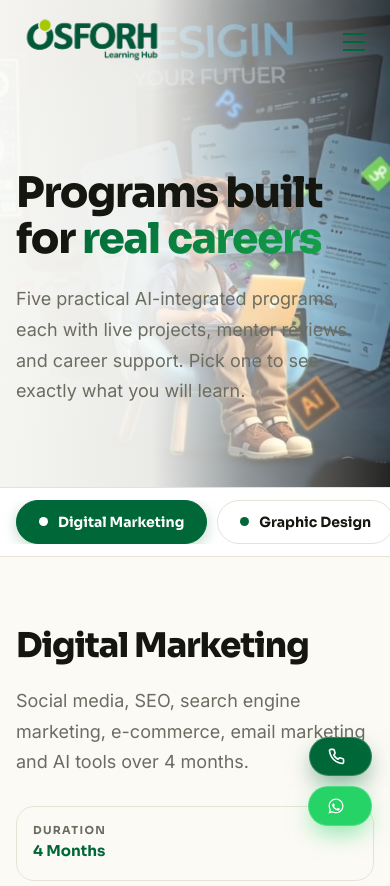
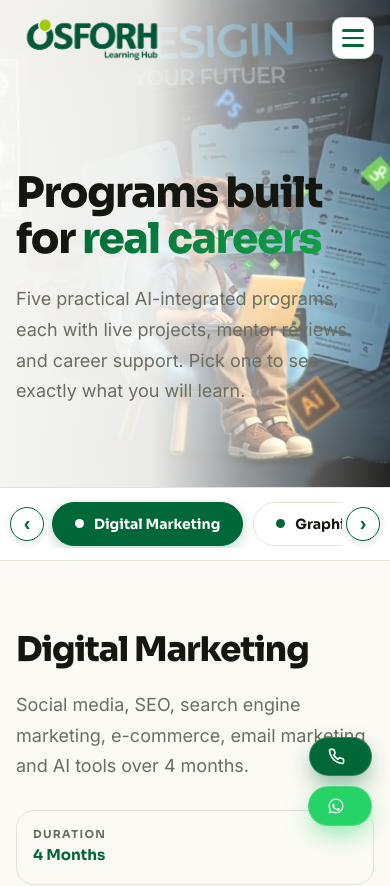
Before and after one commit to fameeshafami/osforh-learninghub-main, a React (Vite) app: page /programs in a window 390 px wide. Shown: the top 886 px of the page. Built offline with nearby package versions, Linux system fonts and the light colour scheme; a web font is replaced by a local one.

Commit message:
Add course tabs mobile arrow controls, enhance toggle button visibility, minimize mobile menu font size, and make footer full width on mobile

```diff
--- a/src/components/Footer.css
+++ b/src/components/Footer.css
@@ -199,9 +199,16 @@
 
 /* Responsive */
 @media (max-width: 960px) {
+  .footer-wrap-container {
+    padding: 0;
+  }
   .footer-card {
-    padding: 38px 30px 26px;
-    border-radius: 22px;
+    padding: 44px 28px 26px;
+    border-radius: 0;
+    max-width: 100%;
+    border-left: 0;
+    border-right: 0;
+    border-bottom: 0;
   }
   .footer-main-grid {
     grid-template-columns: 1fr 1fr;
@@ -211,11 +218,15 @@
 
 @media (max-width: 600px) {
   .footer-wrap-container {
-    padding: 24px 14px 20px;
+    padding: 0;
   }
   .footer-card {
-    padding: 32px 22px 24px;
-    border-radius: 18px;
+    padding: 38px 20px 24px;
+    border-radius: 0;
+    max-width: 100%;
+    border-left: 0;
+    border-right: 0;
+    border-bottom: 0;
   }
   .footer-main-grid {
     grid-template-columns: 1fr;
--- a/src/index.css
+++ b/src/index.css
@@ -1351,6 +1351,19 @@ nav .wrap {
   padding: 12px 0;
 }
 
+.tabs-container-outer {
+  position: relative;
+  display: flex;
+  align-items: center;
+  width: 100%;
+  max-width: 1200px;
+  margin: 0 auto;
+}
+
+.tabs-arrow-btn {
+  display: none;
+}
+
 .tabs .wrap {
   display: flex;
   gap: 10px;
@@ -2327,24 +2340,106 @@ footer {
     display: none;
   }
   .ham {
+    display: flex;
+    flex-direction: column;
+    justify-content: center;
+    align-items: center;
+    width: 42px;
+    height: 42px;
+    border-radius: 10px;
+    background: #ffffff !important;
+    border: 1.5px solid rgba(0, 103, 56, 0.25) !important;
+    box-shadow: 0 3px 12px rgba(0, 0, 0, 0.15) !important;
+    cursor: pointer;
+    padding: 0;
+    flex-shrink: 0;
+  }
+  #ham i {
+    width: 22px;
+    height: 2.5px;
+    border-radius: 2px;
+    background: #006738 !important;
+    margin: 2.5px 0;
     display: block;
-  }
-  #ham i {
-    background: #006738 !important;
+    transition: 0.3s;
   }
   #mm {
-    background-color: #fcfaf5 !important;
+    background-color: #ffffff !important;
+    padding: 36px 28px;
+    gap: 4px;
   }
   #mm > a:not(.btn) {
+    font: 700 19px/1.3 "Sora", sans-serif !important;
+    letter-spacing: -0.01em;
+    padding: 12px 0;
+    border-bottom: 1px solid var(--ln);
     color: #15160f !important;
+    text-decoration: none;
+    transition: color 0.2s, padding-left 0.2s;
   }
   #mm > a.on:not(.btn) {
     color: #006738 !important;
   }
+  #mm > a:not(.btn):hover {
+    color: #006738 !important;
+    padding-left: 6px;
+  }
   #mm > a.btn,
   #mm > a.btn:hover {
+    font: 700 15px/1 "Sora", sans-serif !important;
+    letter-spacing: 0.02em;
+    padding: 13px 28px !important;
+    border-radius: 99px !important;
     background-color: #006738 !important;
     color: #ffffff !important;
+    width: fit-content !important;
+    margin-top: 22px !important;
+    border: 0 !important;
+    box-shadow: 0 4px 14px rgba(0, 103, 56, 0.25);
+    display: inline-flex !important;
+    align-items: center;
+    justify-content: center;
+    white-space: nowrap;
+    text-decoration: none;
+  }
+
+  /* Programs tabs mobile arrow navigation */
+  .tabs-arrow-btn {
+    display: flex;
+    align-items: center;
+    justify-content: center;
+    width: 34px;
+    height: 34px;
+    min-width: 34px;
+    border-radius: 50%;
+    background: #ffffff;
+    border: 1.5px solid #006738;
+    color: #006738;
+    font-size: 20px;
+    font-weight: 700;
+    cursor: pointer;
+    box-shadow: 0 2px 8px rgba(0, 0, 0, 0.12);
+    z-index: 10;
+    margin: 0 4px;
+    padding: 0 0 2px 0;
+    line-height: 1;
+    flex-shrink: 0;
+    transition: background 0.2s, color 0.2s, transform 0.1s;
+  }
+  .tabs-arrow-prev {
+    margin-left: 10px;
+  }
+  .tabs-arrow-next {
+    margin-right: 10px;
+  }
+  .tabs-arrow-btn:active {
+    background: #006738;
+    color: #ffffff;
+    transform: scale(0.92);
+  }
+  .tabs .wrap {
+    scroll-behavior: smooth;
+    padding: 2px 4px;
   }
   .cl, .fgd, .pn .top {
     grid-template-columns: 1fr;
--- a/src/pages/Programs.jsx
+++ b/src/pages/Programs.jsx
@@ -1,4 +1,4 @@
-import React, { useState, useEffect } from 'react';
+import React, { useState, useEffect, useRef } from 'react';
 import { Link, useLocation, useNavigate } from 'react-router-dom';
 import PageHeader from '../components/PageHeader.jsx';
 import ProgramDetail from '../components/ProgramDetail.jsx';
@@ -8,6 +8,14 @@ export default function Programs() {
   const location = useLocation();
   const navigate = useNavigate();
   const [activeKey, setActiveKey] = useState('dm');
+  const tabsWrapRef = useRef(null);
+
+  const scrollTabs = (direction) => {
+    if (tabsWrapRef.current) {
+      const scrollAmount = direction === 'left' ? -180 : 180;
+      tabsWrapRef.current.scrollBy({ left: scrollAmount, behavior: 'smooth' });
+    }
+  };
 
   // Synchronize activeKey with URL hash and scroll when arriving with a hash
   useEffect(() => {
@@ -20,6 +28,10 @@ export default function Programs() {
         if (el) {
           el.scrollIntoView({ behavior: 'smooth', block: 'start' });
         }
+        const tabEl = document.getElementById(`tab-${hash}`);
+        if (tabEl) {
+          tabEl.scrollIntoView({ behavior: 'smooth', block: 'nearest', inline: 'center' });
+        }
       }, 100);
     } else {
       window.scrollTo(0, 0);
@@ -30,6 +42,10 @@ export default function Programs() {
     const hash = location.hash.replace('#', '');
     if (hash && PROGRAMS[hash]) {
       setActiveKey(hash);
+      const tabEl = document.getElementById(`tab-${hash}`);
+      if (tabEl) {
+        tabEl.scrollIntoView({ behavior: 'smooth', block: 'nearest', inline: 'center' });
+      }
     }
   }, [location.hash]);
 
@@ -39,6 +55,10 @@ export default function Programs() {
     const el = document.getElementById('programs-tabs') || document.getElementById('pnl');
     if (el) {
       el.scrollIntoView({ behavior: 'smooth', block: 'start' });
+    }
+    const tabEl = document.getElementById(`tab-${key}`);
+    if (tabEl) {
+      tabEl.scrollIntoView({ behavior: 'smooth', block: 'nearest', inline: 'center' });
     }
   };
 
@@ -57,13 +77,23 @@ export default function Programs() {
 
       {/* Sticky Program Navigation Tabs */}
       <div className="tabs" id="programs-tabs">
-        <div className="wrap">
+        <div className="tabs-container-outer">
+          <button
+            className="tabs-arrow-btn tabs-arrow-prev"
+            type="button"
+            aria-label="Previous programs"
+            onClick={() => scrollTabs('left')}
+          >
+            ‹
+          </button>
+          <div className="wrap tabs-scroll-track" ref={tabsWrapRef}>
             {PROGRAM_KEYS.map((key) => {
               const prog = PROGRAMS[key];
               const isActive = activeKey === key;
               return (
                 <Link
                   key={key}
+                  id={`tab-${key}`}
                   to={`/programs#${key}`}
                   className={`tb ${isActive ? 'on' : ''}`}
                   style={{ '--c': prog.a }}
@@ -77,6 +107,15 @@ export default function Programs() {
                 </Link>
               );
             })}
+          </div>
+          <button
+            className="tabs-arrow-btn tabs-arrow-next"
+            type="button"
+            aria-label="Next programs"
+            onClick={() => scrollTabs('right')}
+          >
+            ›
+          </button>
         </div>
       </div>
 
```
Lines whose indentation alone changed are shown as unchanged.
